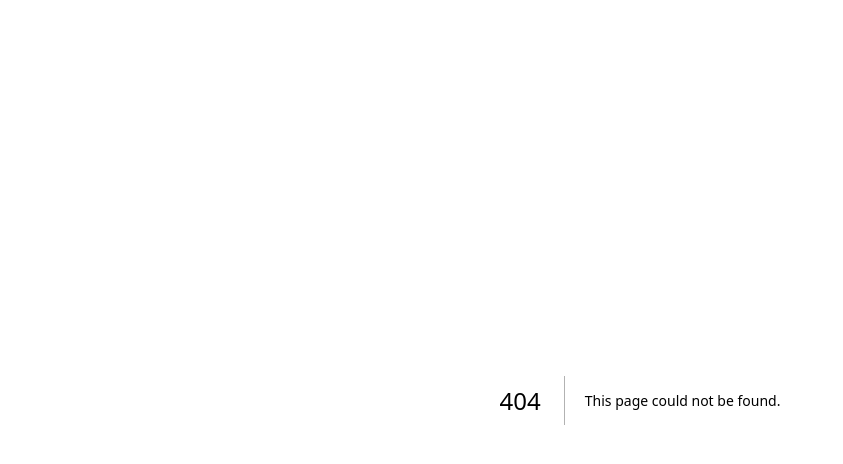
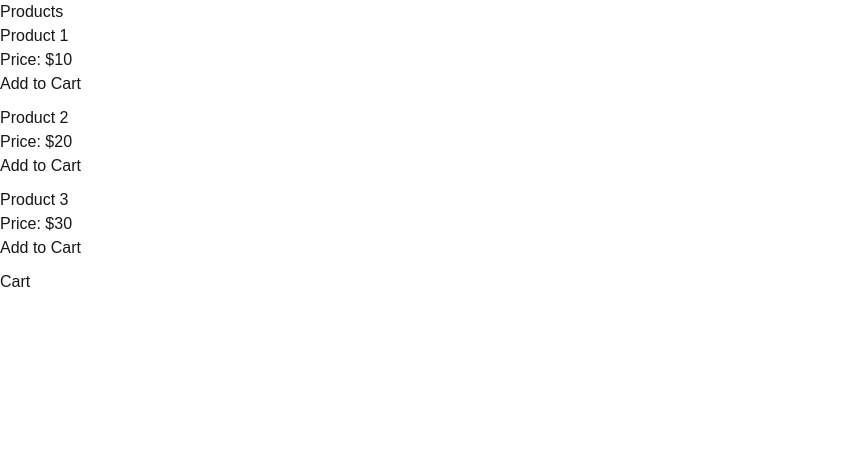
Before and after one commit to venkateshramkumarg/debounce_and_throttle, a Next.js app: page /eventdelegation in a window 1280 px wide. Before the commit this address had no page. Shown: the top 464 px of the page, without its empty margins (0-843 px from the left). Built offline with nearby package versions, Linux system fonts and the light colour scheme.

Commit message:
Refactor event delegation in ProductList component

```diff
--- /dev/null
+++ b/src/app/eventdelegation/page.js
@@ -0,0 +1,58 @@
+"use client"
+
+import React, { useState } from 'react';
+
+const ProductList = () => {
+    const [cart, setCart] = useState([]);
+
+    const products = [
+        { id: 1, unique: 571, name: 'Product 1', price: 10 },
+        { id: 2, unique: 572, name: 'Product 2', price: 20 },
+        { id: 3, unique: 573, name: 'Product 3', price: 30 },
+    ];
+
+    const handleAddToCart = (event) => {
+        if (event.target.matches('.add-to-cart-btn')) {
+            console.log(event.target.getAttribute('data-unique'));
+            console.log(event.target.getAttribute('data-name'));
+
+            const productId = event.target.getAttribute('data-id');
+            const product = products.find(p => p.id === Number(productId));
+            if (product) {
+                setCart((prevCart) => [...prevCart, product]);
+                alert(`${product.name} added to cart!`);
+            }
+        }
+    };
+
+    return (
+        <div>
+            <h2>Products</h2>
+            <div onClick={handleAddToCart}>
+                {products.map((product) => (
+                    <div key={product.id} style={{ marginBottom: '10px' }}>
+                        <h3>{product.name}</h3>
+                        <p>Price: ${product.price}</p>
+                        <button
+                            className="add-to-cart-btn"
+                            data-id={product.id}
+                            data-unique={product.unique}
+                            data-name={product.name}
+                        >
+                            Add to Cart
+                        </button>
+                    </div>
+                ))}
+            </div>
+
+            <h2>Cart</h2>
+            <ul>
+                {cart.map((item, index) => (
+                    <li key={index}>{item.name} - ${item.price}</li>
+                ))}
+            </ul>
+        </div>
+    );
+};
+
+export default ProductList;
```
